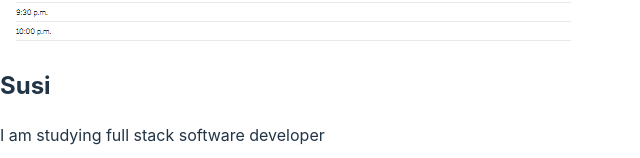
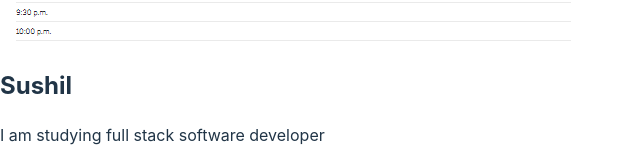
Before and after one commit to sushilthapaIT/React-JS, a React (Vite) app in the folder bro-code/: page / in a window 1280 px wide. Shown: the part 619-777 px from the top of the page, without its empty margins (0-640 px from the left). Built offline with nearby package versions, Linux system fonts and the light colour scheme.

Commit message:
UPDATE ON CARD.JXS

```diff
--- a/bro-code/src/Card.jsx
+++ b/bro-code/src/Card.jsx
@@ -4,7 +4,7 @@ function Card(){
     return(
         <div className="card">
             <img src={profilePic} alt="my image"></img>
-            <h2>Susi</h2>
+            <h2>Sushil</h2>
             <p>I am studying full stack software developer</p>
         </div>
     );
```
